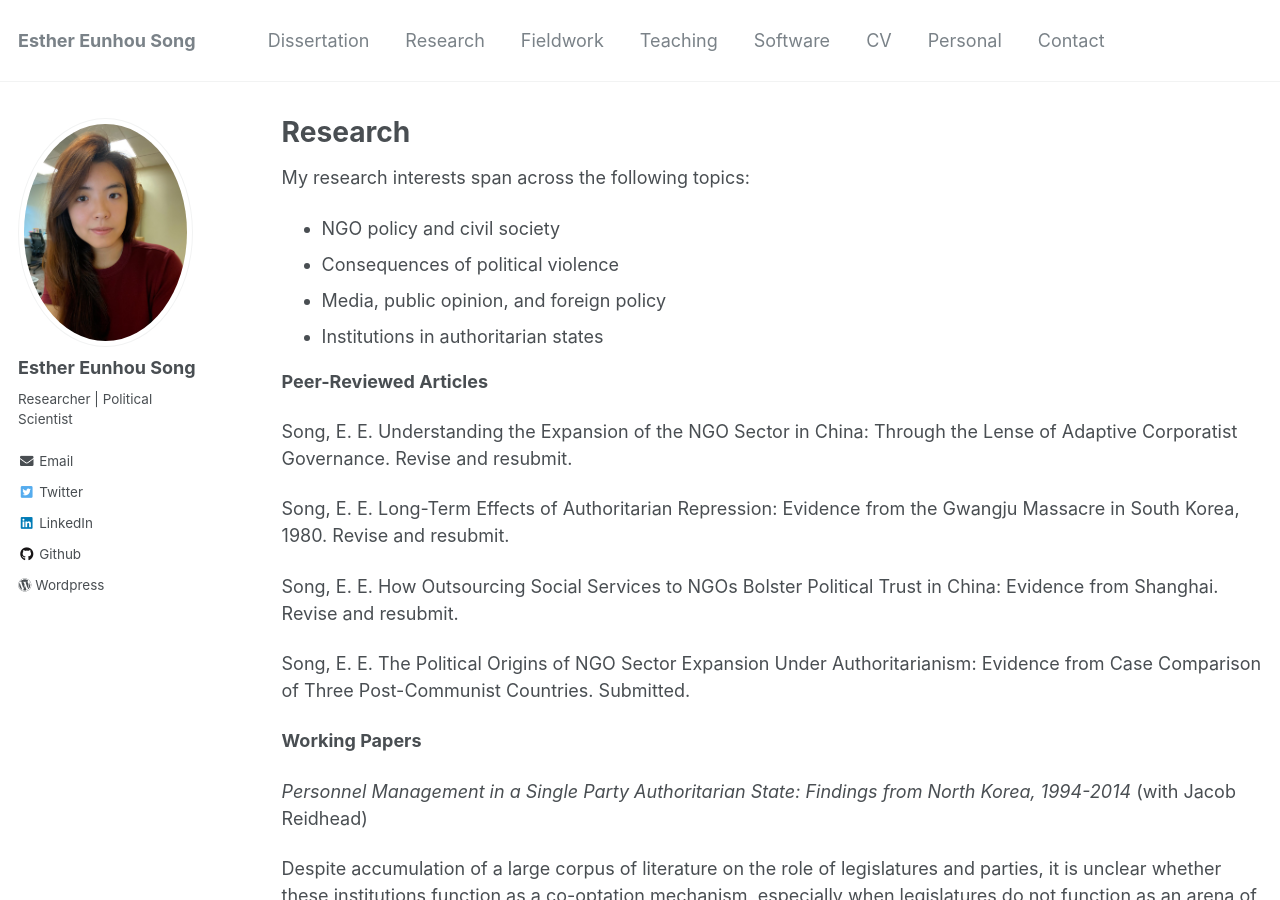
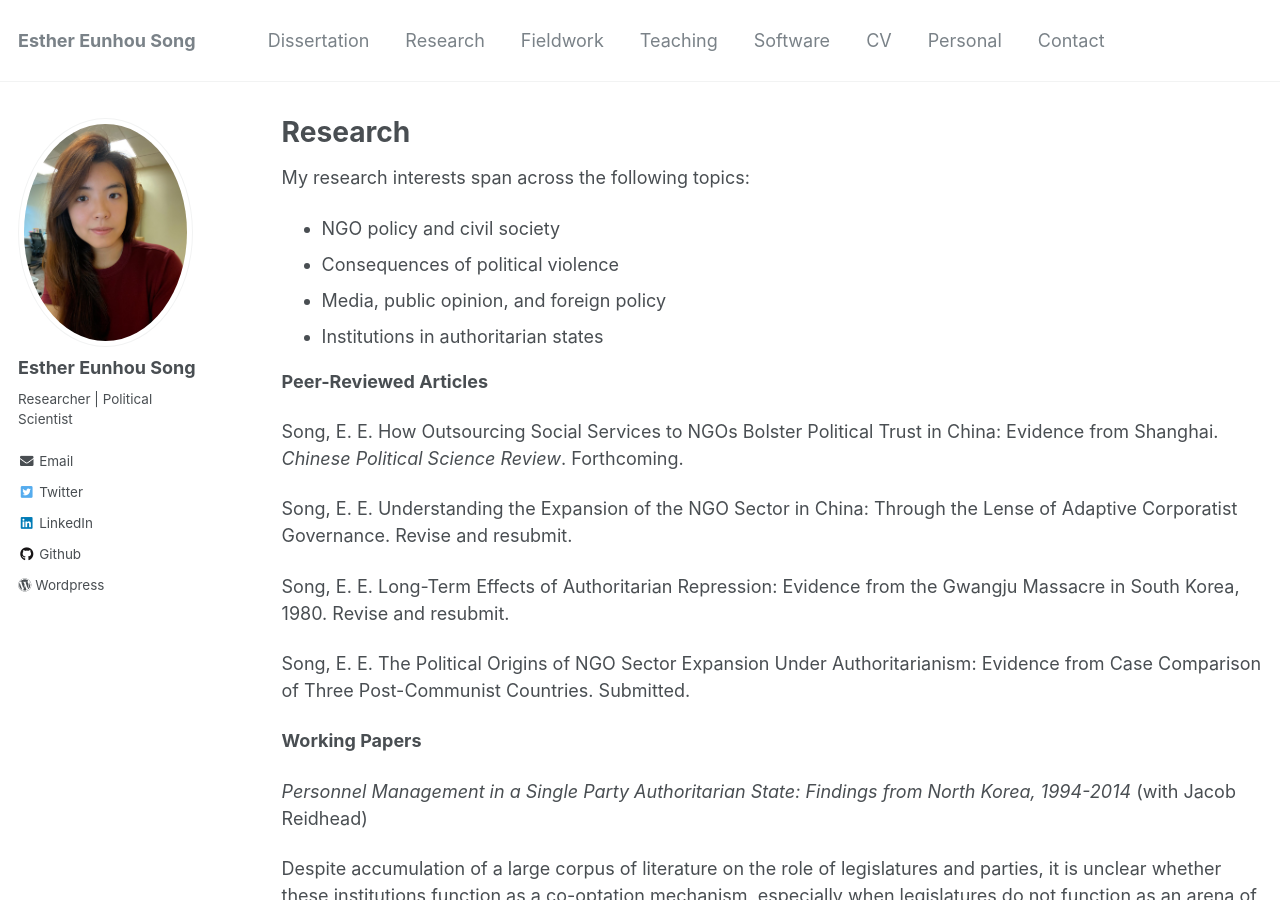
Before and after one commit to ehsong/ehsong.github.io, a Jekyll site: the page built from _pages/research.md, in a window 1280 px wide and 900 px high. Built offline with Jekyll 4.4.1, drawn with Linux system fonts in a browser that asks for light colours.

Commit message:
Update research.md

```diff
--- a/_pages/research.md
+++ b/_pages/research.md
@@ -16,11 +16,11 @@ My research interests span across the following topics:
 
 **Peer-Reviewed Articles**
 
+Song, E. E. How Outsourcing Social Services to NGOs Bolster Political Trust in China: Evidence from Shanghai. *Chinese Political Science Review*. Forthcoming.
+
 Song, E. E. Understanding the Expansion of the NGO Sector in China: Through the Lense of Adaptive Corporatist Governance. Revise and resubmit.
 
 Song, E. E. Long-Term Effects of Authoritarian Repression: Evidence from the Gwangju Massacre in South Korea, 1980. Revise and resubmit.
-
-Song, E. E. How Outsourcing Social Services to NGOs Bolster Political Trust in China: Evidence from Shanghai. Revise and resubmit.
 
 Song, E. E. The Political Origins of NGO Sector Expansion Under Authoritarianism: Evidence from Case Comparison of Three Post-Communist Countries. Submitted.
 
```
